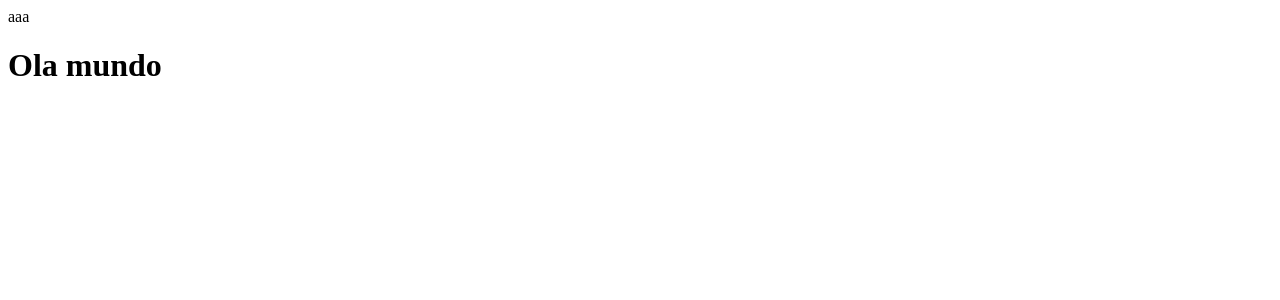
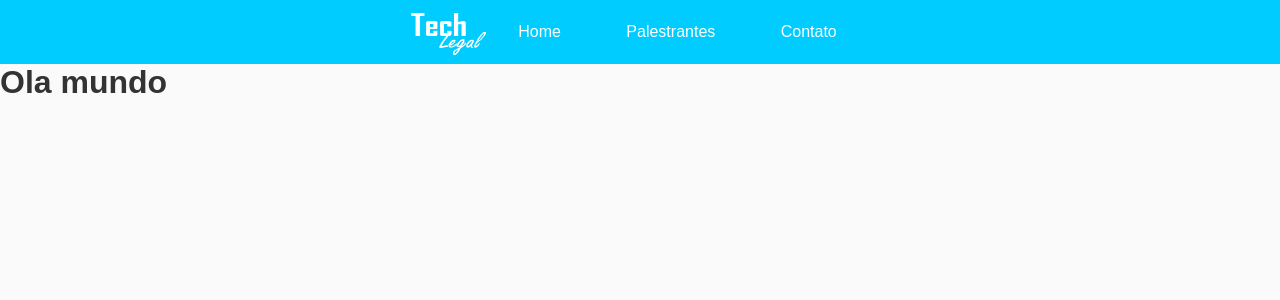
Before and after one commit to raulpesilva/techlegal, a React (Create React App) app: page / in a window 1280 px wide. Shown: the top 300 px of the page. Built offline with nearby package versions, Linux system fonts and the light colour scheme.

Commit message:
add reset css and navbar

```diff
--- a/src/App.js
+++ b/src/App.js
@@ -1,5 +1,7 @@
 import React from "react";
 import Routes from "./routes";
+
+import "./style.css";
 
 const App = () => <Routes />;
 
--- a/src/components/navbar/index.js
+++ b/src/components/navbar/index.js
@@ -1,7 +1,28 @@
 import React, { Component } from "react";
+
+import { Link } from "react-router-dom";
+
+import { Navigation } from "./styles";
+
+import logo from "./../../img/logo.png";
 
 export default class NavBar extends Component {
   render() {
-    return <div>aaa</div>;
+    return (
+      <Navigation>
+        <img src={logo} />
+        <ul>
+          <li>
+            <Link> Home </Link>
+          </li>
+          <li>
+            <Link> Palestrantes </Link>
+          </li>
+          <li>
+            <Link> Contato </Link>
+          </li>
+        </ul>
+      </Navigation>
+    );
   }
 }
--- /dev/null
+++ b/src/components/navbar/styles.js
@@ -0,0 +1,24 @@
+import styled from "styled-components";
+
+export const Navigation = styled.nav`
+  width: 100%;
+  height: 4em;
+  background-color: #00ccff;
+  display: flex;
+  justify-content: center;
+  align-items: center;
+  img {
+    width: 75px;
+    height: 50px;
+  }
+  ul {
+    display: flex;
+    list-style: none;
+    width: 30%;
+    justify-content: space-around;
+    a {
+      text-decoration: none;
+      color: #fff;
+    }
+  }
+`;
--- /dev/null
+++ b/src/style.css
@@ -0,0 +1,12 @@
+* {
+  margin: 0;
+  padding: 0;
+  outline: 0;
+  box-sizing: border-box;
+}
+
+body {
+  font-family: Arial, Helvetica, sans-serif;
+  background-color: #fafafa;
+  color: #333;
+}
```
Also changed, not shown: src/img/logo.png (added).
